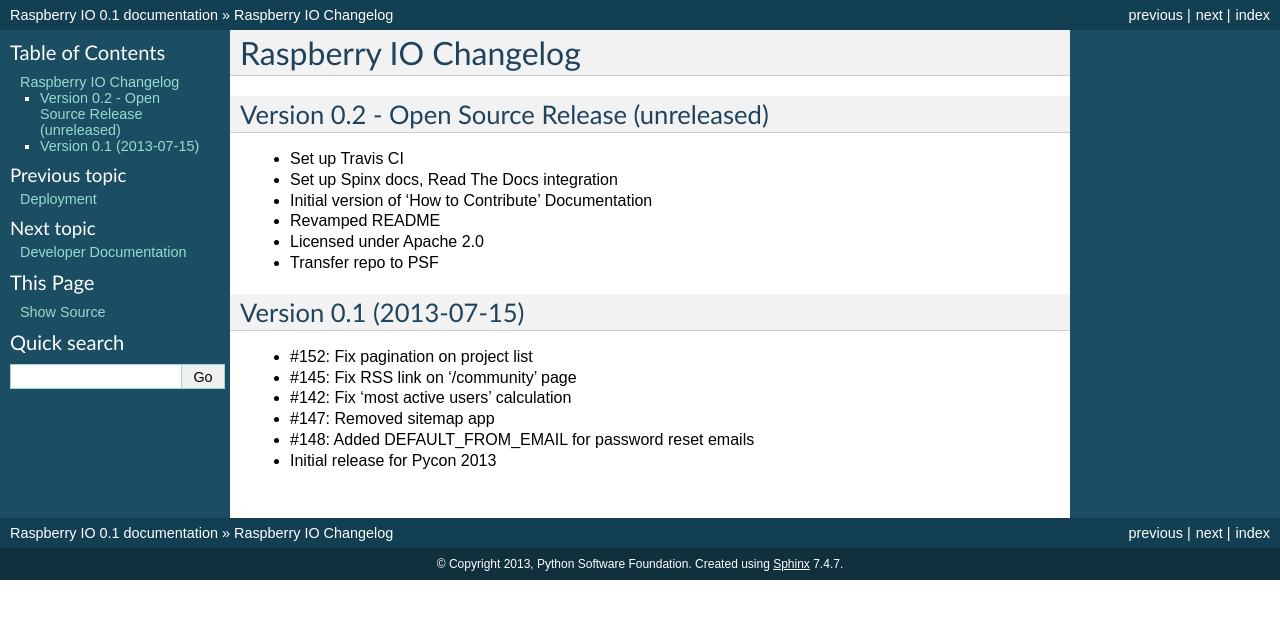
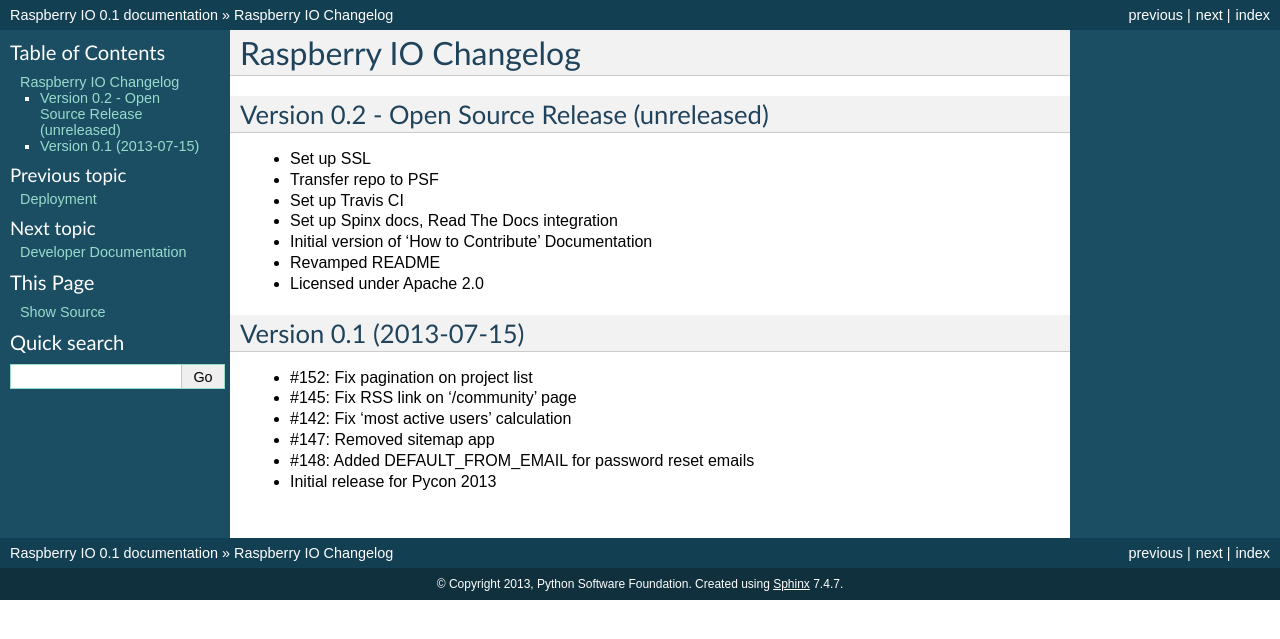
Before and after one commit to python/raspberryio, a Sphinx documentation site: the page built from docs/CHANGELOG.rst, in a window 1280 px wide. Shown: the top 639 px of the page. Built offline with Sphinx 7.4.7, drawn with Linux system fonts in a browser that asks for light colours.

Commit message:
Updated changelog

```diff
--- a/docs/CHANGELOG.rst
+++ b/docs/CHANGELOG.rst
@@ -4,12 +4,13 @@
 Version 0.2 - Open Source Release (unreleased)
 ----------------------------------------------
 
+* Set up SSL
+* Transfer repo to PSF
 * Set up Travis CI
 * Set up Spinx docs, Read The Docs integration
 * Initial version of 'How to Contribute' Documentation
 * Revamped README
 * Licensed under Apache 2.0
-* Transfer repo to PSF
 
 
 Version 0.1 (2013-07-15)
```
